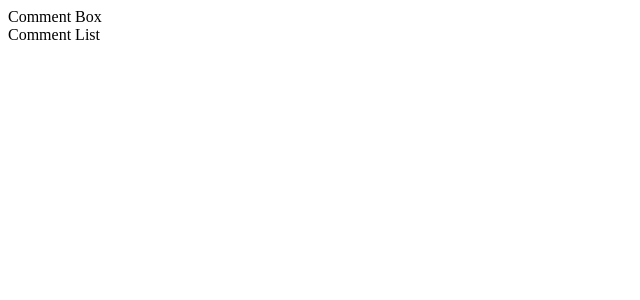
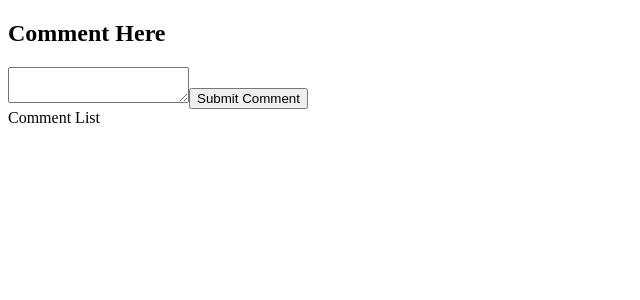
Before and after one commit to cptiwari20/Advance-react-project, a React (Create React App) app: page / in a window 1280 px wide. Shown: the top 300 px of the page, without its empty margins (0-640 px from the left). Built offline with nearby package versions, Linux system fonts and the light colour scheme.

Commit message:
added some elements to commentBox Component

```diff
--- a/src/components/CommentBox.js
+++ b/src/components/CommentBox.js
@@ -1,11 +1,28 @@
 import React, { Component } from "react";
 
 class CommentBox extends Component {
+  state = { comment: ''};
+
+  handleChange(event) {
+    this.setState({comment: event.target.value });
+  }
+  handleSubmit(event) {
+    event.preventDefault();
+
+    // call an action creator to add a comment to a list
+
+    this.setState({comment: 'Submitted'})
+  }
   render(){
     return(
-      <div>
-        Comment Box
-      </div>
+      <form onSubmit={this.handleSubmit}>
+        <h2>Comment Here</h2>
+        <textarea
+          value={this.state.comment}
+          onChange={this.handleChange}
+        />
+        <button>Submit Comment</button>
+      </form>
     )
   }
 }
```
